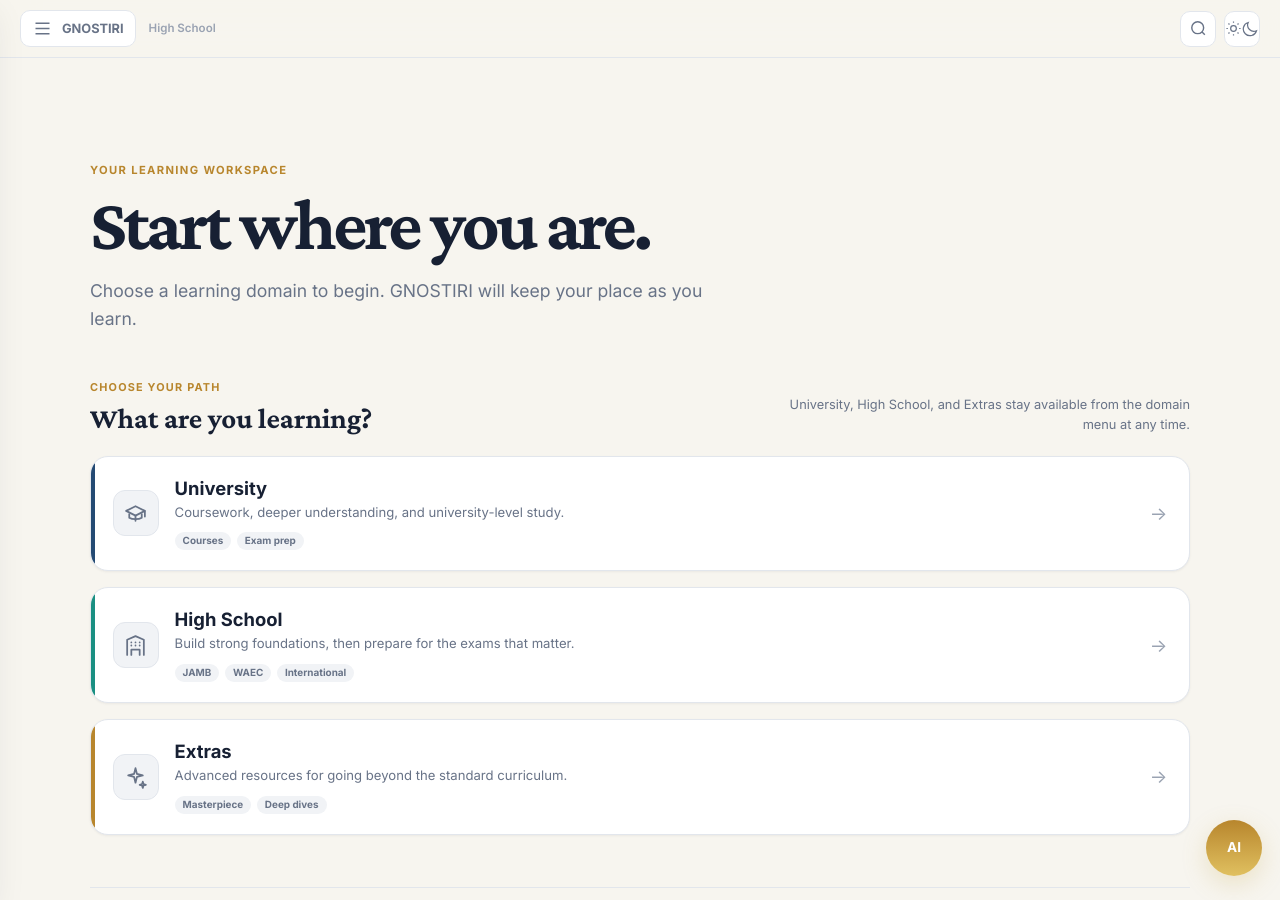
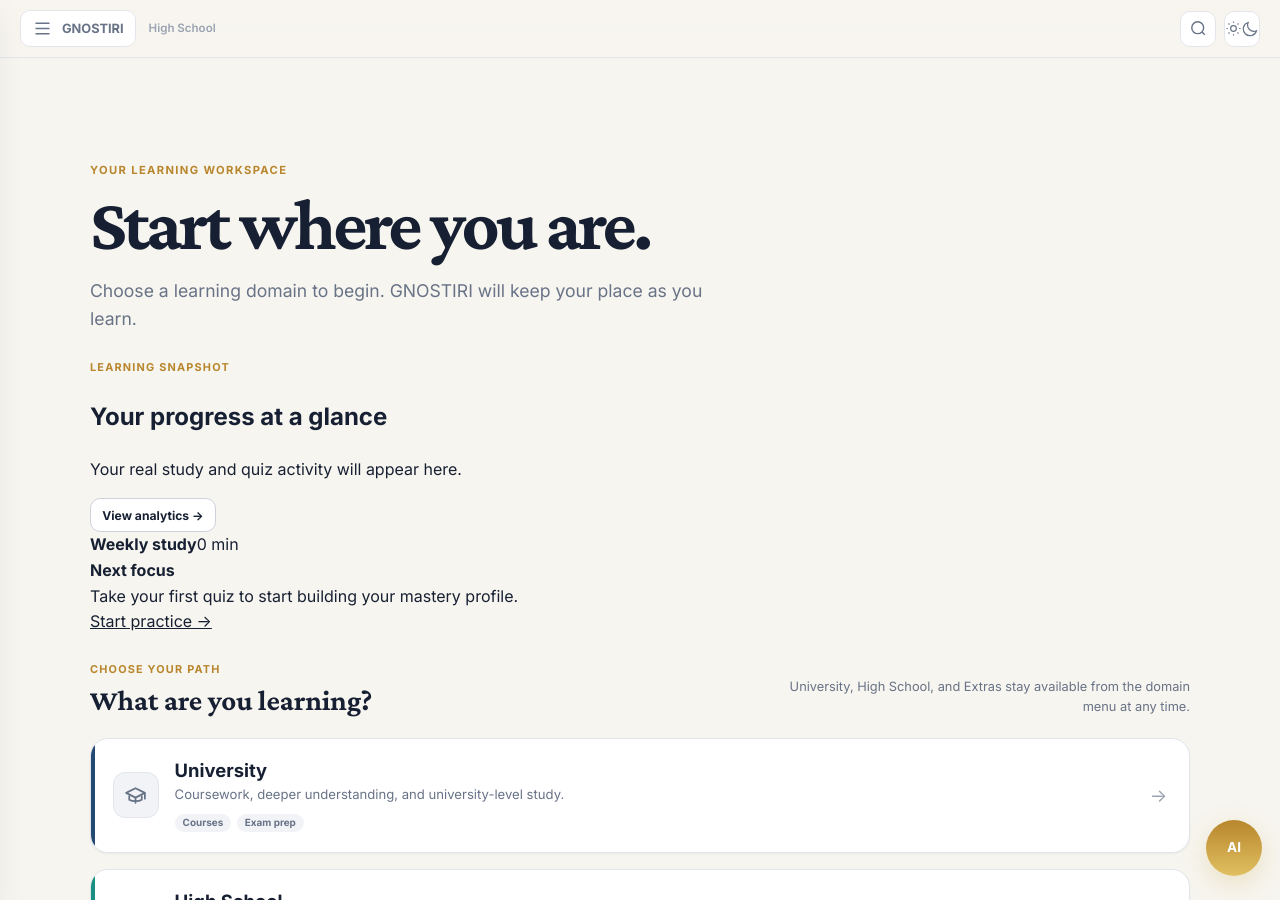
Before and after one commit to michaellegit28/axiom-academy, a Jekyll site: the page built from index.html, in a window 1280 px wide and 900 px high. Built offline with Jekyll 4.4.1, drawn with Linux system fonts in a browser that asks for light colours; comment, search, counter and statistics services are not loaded.

Commit message:
Enhance home with learning snapshot

```diff
--- a/index.html
+++ b/index.html
@@ -8,6 +8,29 @@
   <div class="axiom-kicker">Your learning workspace</div>
   <h1 id="axiom-home-title">Start where you are.</h1>
   <p id="axiom-home-subtitle">Choose a learning domain to begin. GNOSTIRI will keep your place as you learn.</p>
+</section>
+
+<section class="home-snapshot" id="home-snapshot" aria-labelledby="home-snapshot-title">
+  <div class="home-snapshot-head">
+    <div>
+      <div class="eyebrow">Learning snapshot</div>
+      <h2 id="home-snapshot-title">Your progress at a glance</h2>
+      <p id="home-snapshot-note">Your real study and quiz activity will appear here.</p>
+    </div>
+    <a class="btn btn-secondary btn-sm" href="{{ '/profile/analytics/' | relative_url }}">View analytics →</a>
+  </div>
+  <div class="home-snapshot-grid" id="home-snapshot-grid"></div>
+  <div class="home-snapshot-lower">
+    <div class="home-mini-panel">
+      <div class="home-mini-heading"><strong>Weekly study</strong><span id="home-week-total">0 min</span></div>
+      <div class="home-week-bars" id="home-week-bars" aria-label="Study time for the last seven days"></div>
+    </div>
+    <div class="home-mini-panel">
+      <div class="home-mini-heading"><strong>Next focus</strong></div>
+      <div id="home-next-focus" class="home-next-focus">Take your first quiz to start building your mastery profile.</div>
+      <a class="home-mini-link" href="{{ '/quiz/' | relative_url }}">Start practice →</a>
+    </div>
+  </div>
 </section>
 
 <div class="home-dashboard" id="home-dashboard" style="display:none;">
```
